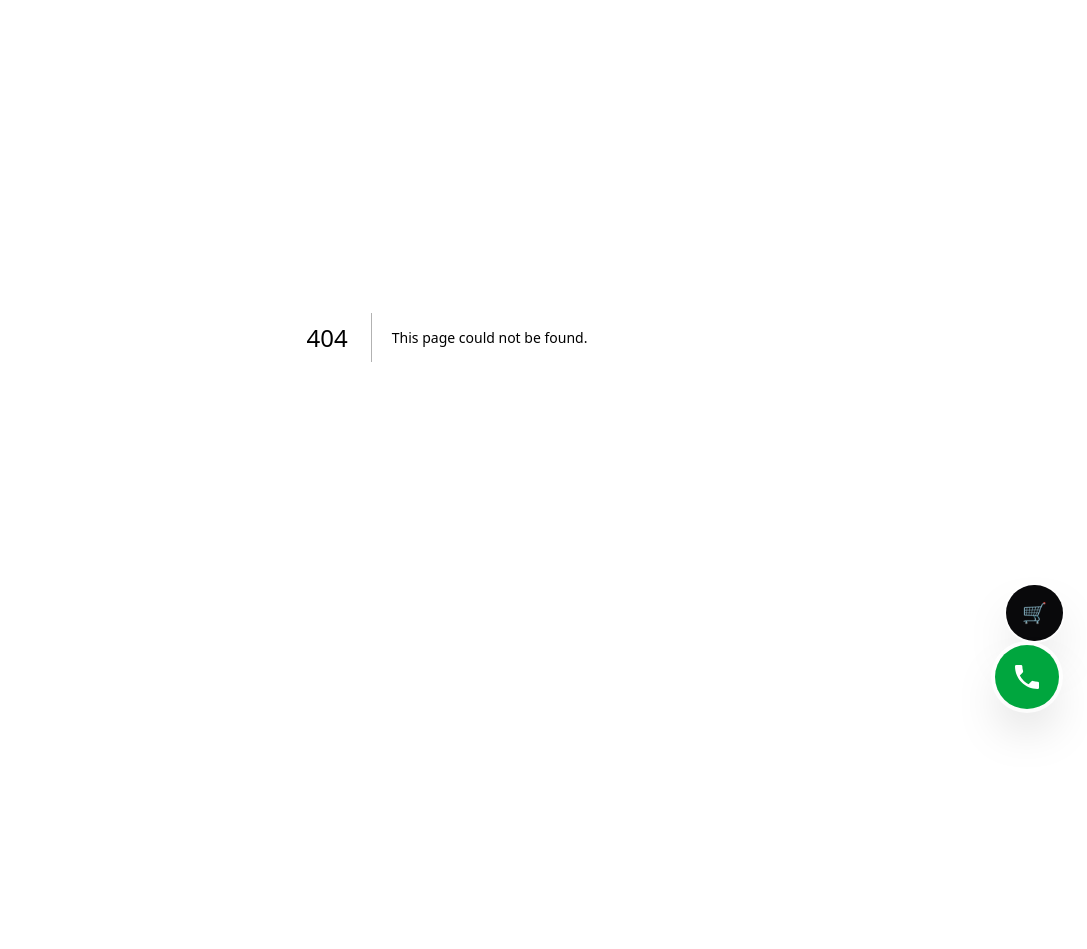
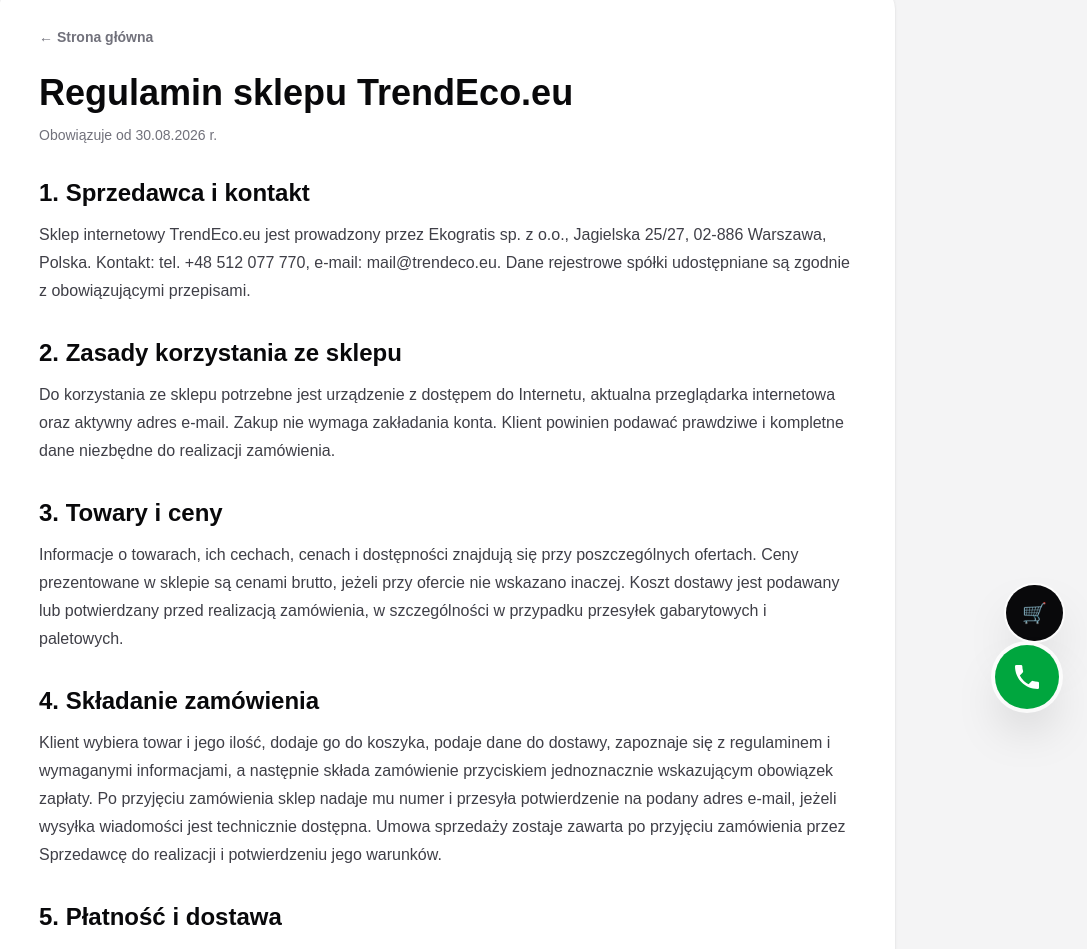
Before and after one commit to polmechtech/trendeco-landing, a Next.js app: page /regulamin in a window 1280 px wide. Before the commit this address had no page. Shown: the part 63-1012 px from the top of the page, without its empty margins (193-1280 px from the left). Before the commit the page ends 800 px from the top, so only its background shows below. Built offline with nearby package versions, Linux system fonts and the light colour scheme.

Commit message:
Add TrendEco store terms

```diff
--- /dev/null
+++ b/app/regulamin/page.tsx
@@ -0,0 +1,19 @@
+import type { Metadata } from "next";
+
+export const metadata: Metadata = { title: "Regulamin sklepu", description: "Regulamin sklepu internetowego TrendEco.eu.", alternates: { canonical: "/regulamin" } };
+
+export default function TermsPage() {
+  return <main className="min-h-screen bg-zinc-100 px-4 py-8 text-zinc-950 sm:px-6 sm:py-12"><article className="mx-auto max-w-4xl rounded-3xl bg-white p-6 shadow-sm sm:p-10"><a href="/" className="text-sm font-bold text-zinc-500">← Strona główna</a><h1 className="mt-6 text-4xl font-black">Regulamin sklepu TrendEco.eu</h1><p className="mt-3 text-sm text-zinc-500">Obowiązuje od 30.08.2026 r.</p>
+  <h2 className="mt-8 text-2xl font-black">1. Sprzedawca i kontakt</h2><p className="mt-3 leading-7 text-zinc-700">Sklep internetowy TrendEco.eu jest prowadzony przez Ekogratis sp. z o.o., Jagielska 25/27, 02-886 Warszawa, Polska. Kontakt: tel. +48 512 077 770, e-mail: mail@trendeco.eu. Dane rejestrowe spółki udostępniane są zgodnie z obowiązującymi przepisami.</p>
+  <h2 className="mt-8 text-2xl font-black">2. Zasady korzystania ze sklepu</h2><p className="mt-3 leading-7 text-zinc-700">Do korzystania ze sklepu potrzebne jest urządzenie z dostępem do Internetu, aktualna przeglądarka internetowa oraz aktywny adres e-mail. Zakup nie wymaga zakładania konta. Klient powinien podawać prawdziwe i kompletne dane niezbędne do realizacji zamówienia.</p>
+  <h2 className="mt-8 text-2xl font-black">3. Towary i ceny</h2><p className="mt-3 leading-7 text-zinc-700">Informacje o towarach, ich cechach, cenach i dostępności znajdują się przy poszczególnych ofertach. Ceny prezentowane w sklepie są cenami brutto, jeżeli przy ofercie nie wskazano inaczej. Koszt dostawy jest podawany lub potwierdzany przed realizacją zamówienia, w szczególności w przypadku przesyłek gabarytowych i paletowych.</p>
+  <h2 className="mt-8 text-2xl font-black">4. Składanie zamówienia</h2><p className="mt-3 leading-7 text-zinc-700">Klient wybiera towar i jego ilość, dodaje go do koszyka, podaje dane do dostawy, zapoznaje się z regulaminem i wymaganymi informacjami, a następnie składa zamówienie przyciskiem jednoznacznie wskazującym obowiązek zapłaty. Po przyjęciu zamówienia sklep nadaje mu numer i przesyła potwierdzenie na podany adres e-mail, jeżeli wysyłka wiadomości jest technicznie dostępna. Umowa sprzedaży zostaje zawarta po przyjęciu zamówienia przez Sprzedawcę do realizacji i potwierdzeniu jego warunków.</p>
+  <h2 className="mt-8 text-2xl font-black">5. Płatność i dostawa</h2><p className="mt-3 leading-7 text-zinc-700">Dla zamówień składanych bezpośrednio w sklepie dostępna jest płatność za pobraniem, chyba że przy danym towarze uzgodniono inaczej. Zapłata następuje przewoźnikowi przy odbiorze. Sposób, koszt i termin dostawy zależą od rodzaju, gabarytu i masy towaru oraz adresu dostawy. Szczegóły opisuje strona „Dostawa”.</p>
+  <h2 className="mt-8 text-2xl font-black">6. Prawo odstąpienia i 30-dniowy zwrot</h2><p className="mt-3 leading-7 text-zinc-700">Konsumentowi przysługuje ustawowe prawo odstąpienia od umowy zawartej na odległość w przypadkach i terminach określonych przepisami. Niezależnie od tego TrendEco umożliwia zwrot towaru w terminie 30 dni od jego otrzymania na zasadach opisanych na stronie „Zwroty, reklamacje, gwarancja”. Dobrowolny 30-dniowy okres nie ogranicza praw konsumenta wynikających z ustawy. Jeżeli przepisy przewidują wyjątek od prawa odstąpienia, stosuje się odpowiedni wyjątek ustawowy.</p>
+  <h2 className="mt-8 text-2xl font-black">7. Reklamacje</h2><p className="mt-3 leading-7 text-zinc-700">Sprzedawca odpowiada wobec konsumenta za zgodność towaru z umową na zasadach wynikających z obowiązujących przepisów. Reklamację można zgłosić na mail@trendeco.eu lub telefonicznie pod numerem +48 512 077 770. W zgłoszeniu warto podać numer zamówienia, opis problemu i dane kontaktowe. Szczegółowe informacje znajdują się na stronie „Zwroty, reklamacje, gwarancja”.</p>
+  <h2 className="mt-8 text-2xl font-black">8. Gwarancja</h2><p className="mt-3 leading-7 text-zinc-700">TrendEco udziela 2-letniej gwarancji na produkty objęte ofertą sklepu. Okres gwarancji jest taki sam dla zakupu prywatnego i zakupu związanego z działalnością gospodarczą. Gwarancja nie ogranicza ani nie wyłącza praw kupującego wynikających z bezwzględnie obowiązujących przepisów.</p>
+  <h2 className="mt-8 text-2xl font-black">9. Przedsiębiorcy</h2><p className="mt-3 leading-7 text-zinc-700">Postanowienia dotyczące szczególnych praw konsumenta stosuje się do przedsiębiorców tylko w zakresie, w jakim wynika to z obowiązujących przepisów. Dobrowolna 2-letnia gwarancja TrendEco obowiązuje również przy zakupach firmowych zgodnie z jej warunkami.</p>
+  <h2 className="mt-8 text-2xl font-black">10. Dane osobowe</h2><p className="mt-3 leading-7 text-zinc-700">Dane osobowe są przetwarzane w celu obsługi zamówień, realizacji umów, rozliczeń, reklamacji, gwarancji oraz wykonania obowiązków prawnych. Szczegółowe informacje znajdują się w Polityce prywatności i RODO.</p>
+  <h2 className="mt-8 text-2xl font-black">11. Postanowienia końcowe</h2><p className="mt-3 leading-7 text-zinc-700">W sprawach nieuregulowanych regulaminem zastosowanie mają przepisy prawa polskiego oraz bezwzględnie obowiązujące przepisy prawa Unii Europejskiej. Regulamin nie wyłącza ani nie ogranicza praw konsumenta, których nie można wyłączyć umową. Aktualna wersja regulaminu jest dostępna na stronie sklepu.</p>
+  <nav className="mt-10 flex flex-wrap gap-4 border-t pt-6 text-sm font-bold"><a href="/polityka-prywatnosci" className="text-green-700">Polityka prywatności i RODO →</a><a href="/zwroty-i-reklamacje">Zwroty, reklamacja, gwarancja</a><a href="/dostawa">Dostawa</a></nav></article></main>;
+}
```
